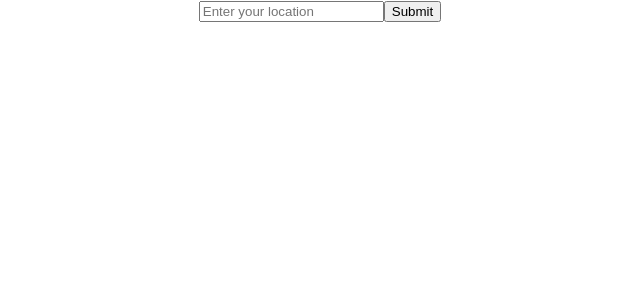
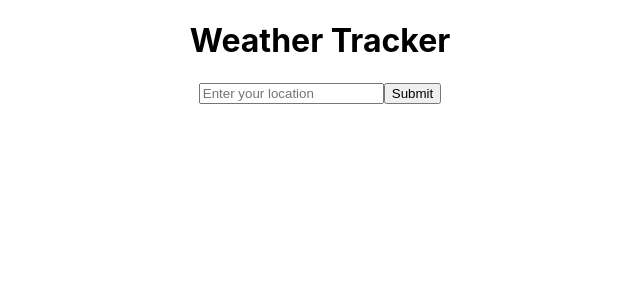
Before and after one commit to Nimeroo/Weather-Tracker, a React (Create React App) app in the folder client/: page / in a window 1280 px wide. Shown: the top 300 px of the page, without its empty margins (320-960 px from the left). Built offline with nearby package versions, Linux system fonts and the light colour scheme; no server answers.

Commit message:
title added to app.js

```diff
--- a/client/src/App.js
+++ b/client/src/App.js
@@ -30,6 +30,7 @@ function App() {
 
   return (
     <div className="App">
+      <h1>Weather Tracker</h1>
       <Routes>
         <Route
           exact
```
